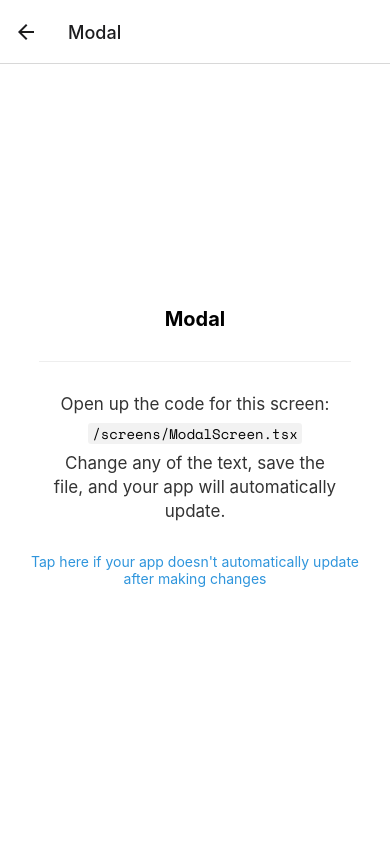
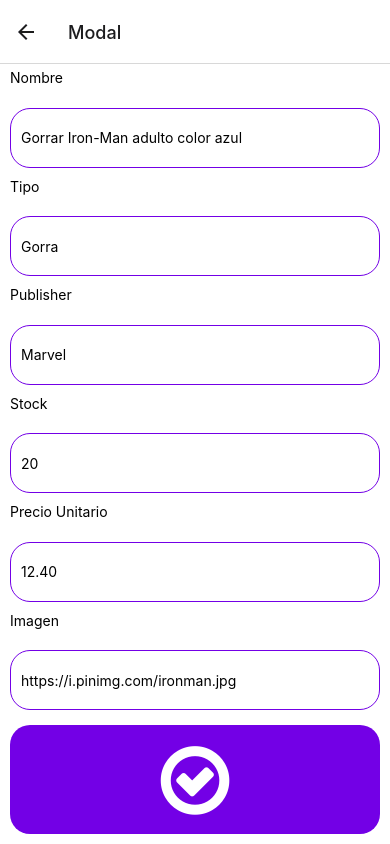
Before and after one commit to joseguambo1994/superheroes-store, a React Native app: screen /Modal in a window 390 px wide. Built offline with nearby package versions, Linux system fonts and the light colour scheme; what expo-linking would draw is missing.

Commit message:
Add product creation in Modal screen. Add data validation for stock and unit price with RegExp

```diff
--- a/screens/ModalScreen.tsx
+++ b/screens/ModalScreen.tsx
@@ -1,19 +1,98 @@
-import { StatusBar } from 'expo-status-bar';
-import * as React from 'react';
-import { Platform, StyleSheet } from 'react-native';
+import { FontAwesome } from '@expo/vector-icons';
+import React, { useState } from 'react';
+import { Platform, StyleSheet, TextInput, TouchableOpacity } from 'react-native';
+import { Text, View } from '../components/Themed';
+import Colors from '../constants/Colors';
+import { db } from '../firebase';
+import { RootTabScreenProps } from '../types';
 
-import EditScreenInfo from '../components/EditScreenInfo';
-import { Text, View } from '../components/Themed';
 
-export default function ModalScreen() {
+export default function ModalScreen({ navigation }: RootTabScreenProps<'TabTwo'>) {
+
+  const [ name, setName ] = useState('');
+  const [ type, setType ] = useState('');
+  const [ publisher, setPublisher ] = useState('');
+  const [ unitPrice, setUnitPrice ] = useState('');
+  const [ stock, setStock ] = useState('');
+  const [ image, setImage ] = useState('');
+
+
+  const saveChanges = () => {
+      if (isInputDataValid()){
+        db.collection("products")
+        .add({
+          name: name.toString(),
+          type: type.toString(),
+          publisher: publisher.toString(),
+          unitPrice: unitPrice.toString(),
+          stock: stock.toString(),
+          image: image.toString()
+        })
+        .then((docRef) => {
+          alert("Success" + docRef.id);
+          navigation.goBack();
+        })
+        .catch((error) => {
+          alert("Error: " + error);
+        });
+      }else {
+        alert('Los campos no pueden estar vacios o con errores')
+      }
+  };
+
+  const isInputDataValid = () => {
+    const regexPatternIsNumber = /^[0-9\b]+$/;
+
+    return name.trim() != '' &&
+    type.trim() != '' &&
+    publisher.trim() != '' &&
+    unitPrice.trim() != '' && IsValidDecimal(unitPrice.trim()) &&
+    stock.trim() != '' && regexPatternIsNumber.test(stock.trim()) &&
+    image.trim() != ''
+  }
+
+  function IsValidDecimal(value:string) {
+    var split = value.split('.');
+    const regexPatternIsNumber = /^[0-9\b]+$/;
+
+    if (split.length != 2) {
+        return false;
+    }
+    else if ( !regexPatternIsNumber.test(split[0]) ) {
+        return false;
+    }
+    else if ( !regexPatternIsNumber.test(split[1]) ){
+      return false;
+    }
+
+    return true;
+}
+
   return (
     <View style={styles.container}>
-      <Text style={styles.title}>Modal</Text>
-      <View style={styles.separator} lightColor="#eee" darkColor="rgba(255,255,255,0.1)" />
-      <EditScreenInfo path="/screens/ModalScreen.tsx" />
 
-      {/* Use a light status bar on iOS to account for the black space above the modal */}
-      <StatusBar style={Platform.OS === 'ios' ? 'light' : 'auto'} />
+      <Text style={styles.label}>Nombre</Text>
+      <TextInput onChangeText={(text)=>setName(text)}
+      numberOfLines={1} style={styles.textInput} placeholder={'Gorrar Iron-Man adulto color azul'}></TextInput>
+      <Text style={styles.label}>Tipo</Text>
+      <TextInput onChangeText={(text)=>setType(text)}
+      style={styles.textInput} placeholder={'Gorra'}></TextInput>
+      <Text style={styles.label}>Publisher</Text>
+      <TextInput onChangeText={(text)=>setPublisher(text)}
+      style={styles.textInput} placeholder={'Marvel'}></TextInput>
+      <Text style={styles.label}>Stock</Text>
+      <TextInput onChangeText={(text)=>setStock(text)} keyboardType='numeric'
+      style={styles.textInput} placeholder={'20'}></TextInput>
+      <Text style={styles.label}>Precio Unitario</Text>
+      <TextInput onChangeText={(text)=>setUnitPrice(text)} keyboardType='numeric'
+      style={styles.textInput} placeholder={'12.40'}></TextInput>
+      <Text style={styles.label}>Imagen</Text>
+      <TextInput onChangeText={(text)=>setImage(text)}
+      numberOfLines={1} style={styles.textInput} placeholder={'https://i.pinimg.com/ironman.jpg'}></TextInput>
+
+      <TouchableOpacity style={styles.button} onPress={saveChanges}>
+        <FontAwesome name='check-circle-o' size={80} color={Colors.dark.white}></FontAwesome>
+      </TouchableOpacity>
     </View>
   );
 }
@@ -21,16 +100,28 @@ export default function ModalScreen() {
 const styles = StyleSheet.create({
   container: {
     flex: 1,
-    alignItems: 'center',
     justifyContent: 'center',
   },
-  title: {
-    fontSize: 20,
-    fontWeight: 'bold',
+  label:{
+    flex:1,
+    marginHorizontal: 10,
+    marginVertical: 5,
   },
-  separator: {
-    marginVertical: 30,
-    height: 1,
-    width: '80%',
+  textInput:{
+    flex:2,
+    borderRadius:20,
+    borderColor: Colors.dark.purpleDark,
+    borderWidth:1,
+    marginHorizontal:10,
+    marginVertical:5,
+    paddingHorizontal:10,
+  },
+  button:{
+    flexGrow:1,
+    backgroundColor: Colors.dark.purpleDark,
+    borderRadius:20,
+    margin:10,
+    justifyContent:'center',
+    alignItems:'center'
   },
 });
--- a/screens/TabTwoScreen.tsx
+++ b/screens/TabTwoScreen.tsx
@@ -12,9 +12,9 @@ export default function TabTwoScreen({ navigation }: RootTabScreenProps<'TabTwo'
 
   const [ products, setProducts ] = useState(arrayOfDocs)
 
+
   useEffect(() => {
     const unsubscribe = navigation.addListener('focus', () => {
-      console.log("Screen Two got focused")
 
       db.collection("products").get().then((querySnapshot) => {
         let arrayOfDocs: string[] = []
@@ -31,10 +31,16 @@ export default function TabTwoScreen({ navigation }: RootTabScreenProps<'TabTwo'
     return unsubscribe;
   }, [navigation]);
 
+
+
+  const navigateToModal = () => {
+    navigation.navigate('Modal')
+  }
+
   return (
     <View style={styles.container}>
       <View style={styles.buttonContainer}>
-        <TouchableOpacity style={styles.button}>
+        <TouchableOpacity style={styles.button} onPress={navigateToModal}>
           <Text style={styles.buttonText}>Agregar nuevo producto</Text>
         </TouchableOpacity>
       </View>
```
Also changed, not shown: components/ProductComponent.tsx (+4 -2 lines).
